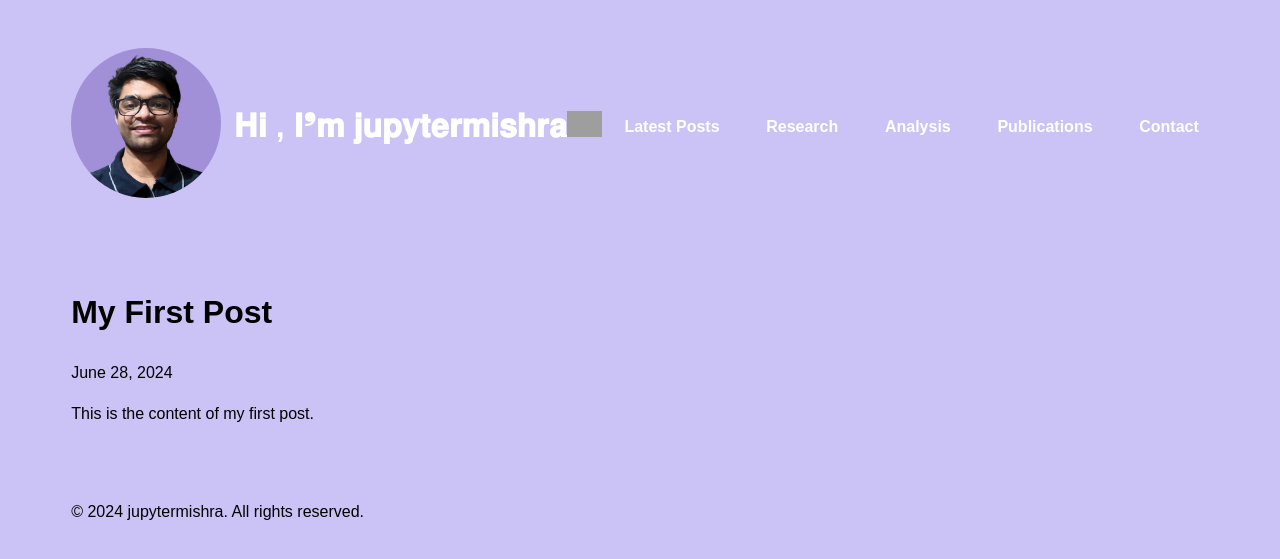
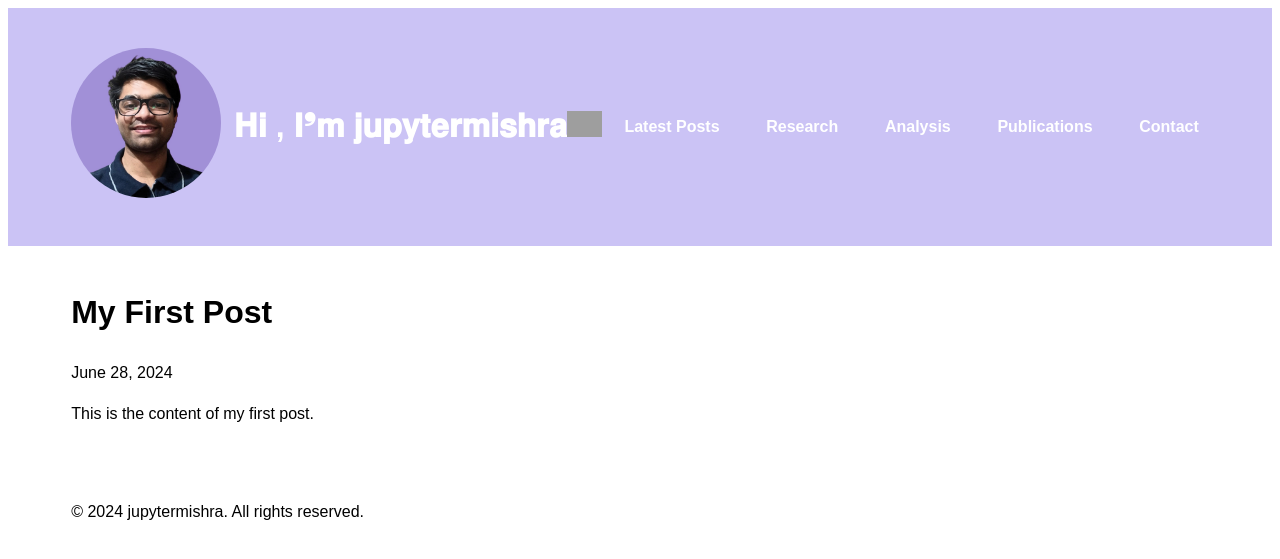
Before and after one commit to jupytermishra/jupytermishra.github.io, a Jekyll site: the page built from _posts/2024-06-28-my-first-post.md, in a window 1280 px wide. Shown: the top 559 px of the page. Built offline with Jekyll 4.4.1, drawn with Linux system fonts in a browser that asks for light colours; grey boxes are pictures that could not be loaded.

Commit message:
Update style.css

```diff
--- a/assets/css/style.css
+++ b/assets/css/style.css
@@ -1,5 +1,5 @@
 body {
-  background-color: #cbc3f5;
+
   font-family: Arial, sans-serif;
   line-height: 1.6;
 }
```
